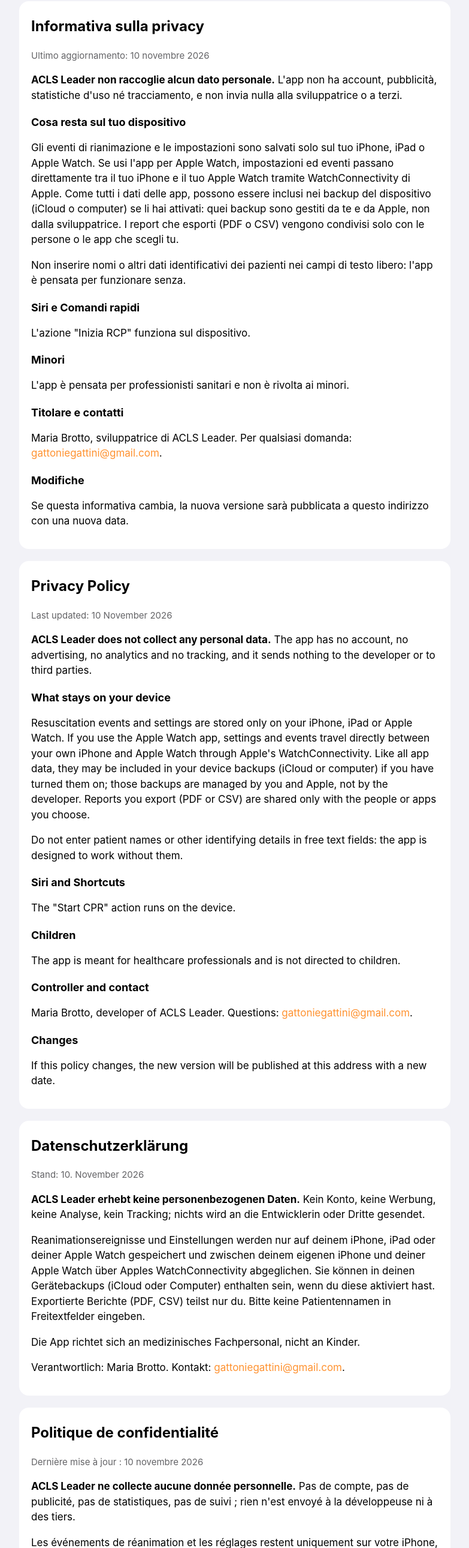
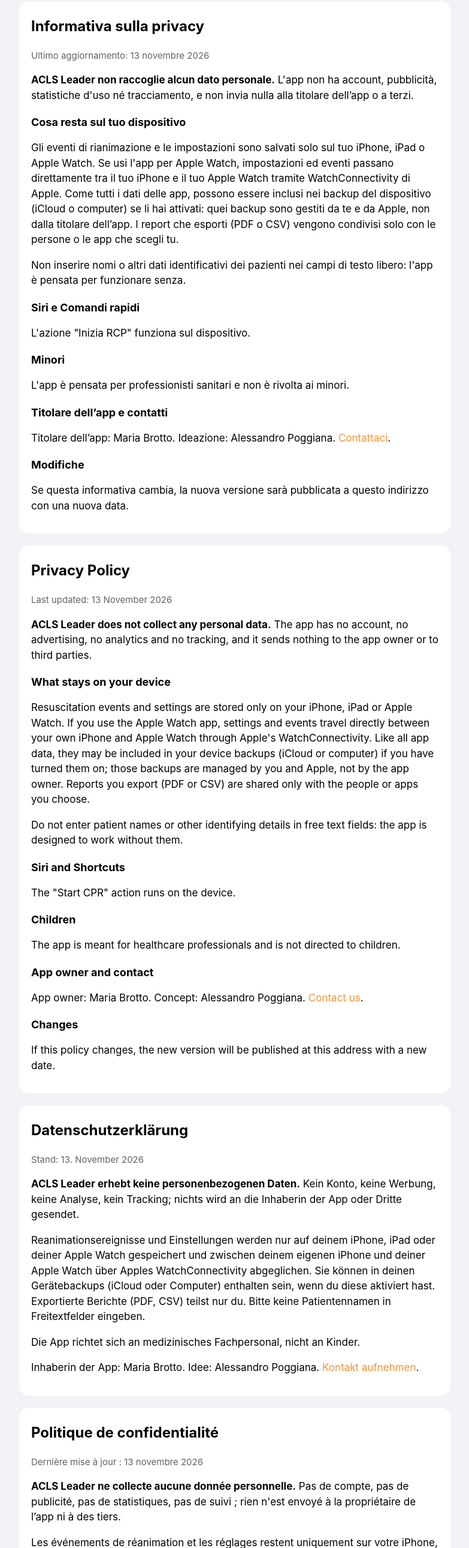
Before and after one commit to alepgg/aclsleader, a plain HTML site: page privacy.html in a window 1280 px wide. Shown: the part 220-2800 px from the top of the page at 60% size, without its empty margins (248-1031 px from the left). Drawn offline with Linux system fonts and the light colour scheme.

Commit message:
Update app ownership credits and localized email contact links

```diff
--- a/privacy.html
+++ b/privacy.html
@@ -15,72 +15,72 @@
 
 <section id="it" lang="it">
 <h2>Informativa sulla privacy</h2>
-<p class="date">Ultimo aggiornamento: 10 novembre 2026</p>
-<p><strong>ACLS Leader non raccoglie alcun dato personale.</strong> L'app non ha account, pubblicità, statistiche d'uso né tracciamento, e non invia nulla alla sviluppatrice o a terzi.</p>
+<p class="date">Ultimo aggiornamento: 13 novembre 2026</p>
+<p><strong>ACLS Leader non raccoglie alcun dato personale.</strong> L'app non ha account, pubblicità, statistiche d'uso né tracciamento, e non invia nulla alla titolare dell’app o a terzi.</p>
 <h3>Cosa resta sul tuo dispositivo</h3>
-<p>Gli eventi di rianimazione e le impostazioni sono salvati solo sul tuo iPhone, iPad o Apple Watch. Se usi l'app per Apple Watch, impostazioni ed eventi passano direttamente tra il tuo iPhone e il tuo Apple Watch tramite WatchConnectivity di Apple. Come tutti i dati delle app, possono essere inclusi nei backup del dispositivo (iCloud o computer) se li hai attivati: quei backup sono gestiti da te e da Apple, non dalla sviluppatrice. I report che esporti (PDF o CSV) vengono condivisi solo con le persone o le app che scegli tu.</p>
+<p>Gli eventi di rianimazione e le impostazioni sono salvati solo sul tuo iPhone, iPad o Apple Watch. Se usi l'app per Apple Watch, impostazioni ed eventi passano direttamente tra il tuo iPhone e il tuo Apple Watch tramite WatchConnectivity di Apple. Come tutti i dati delle app, possono essere inclusi nei backup del dispositivo (iCloud o computer) se li hai attivati: quei backup sono gestiti da te e da Apple, non dalla titolare dell’app. I report che esporti (PDF o CSV) vengono condivisi solo con le persone o le app che scegli tu.</p>
 <p>Non inserire nomi o altri dati identificativi dei pazienti nei campi di testo libero: l'app è pensata per funzionare senza.</p>
 <h3>Siri e Comandi rapidi</h3>
 <p>L'azione "Inizia RCP" funziona sul dispositivo.</p>
 <h3>Minori</h3>
 <p>L'app è pensata per professionisti sanitari e non è rivolta ai minori.</p>
-<h3>Titolare e contatti</h3>
-<p>Maria Brotto, sviluppatrice di ACLS Leader. Per qualsiasi domanda: <a href="mailto:gattoniegattini@gmail.com">gattoniegattini@gmail.com</a>.</p>
+<h3>Titolare dell’app e contatti</h3>
+<p>Titolare dell’app: Maria Brotto. Ideazione: Alessandro Poggiana. <a href="mailto:gattoniegattini@gmail.com?subject=ACLS%20Leader">Contattaci</a>.</p>
 <h3>Modifiche</h3>
 <p>Se questa informativa cambia, la nuova versione sarà pubblicata a questo indirizzo con una nuova data.</p>
 </section>
 
 <section id="en" lang="en">
 <h2>Privacy Policy</h2>
-<p class="date">Last updated: 10 November 2026</p>
-<p><strong>ACLS Leader does not collect any personal data.</strong> The app has no account, no advertising, no analytics and no tracking, and it sends nothing to the developer or to third parties.</p>
+<p class="date">Last updated: 13 November 2026</p>
+<p><strong>ACLS Leader does not collect any personal data.</strong> The app has no account, no advertising, no analytics and no tracking, and it sends nothing to the app owner or to third parties.</p>
 <h3>What stays on your device</h3>
-<p>Resuscitation events and settings are stored only on your iPhone, iPad or Apple Watch. If you use the Apple Watch app, settings and events travel directly between your own iPhone and Apple Watch through Apple's WatchConnectivity. Like all app data, they may be included in your device backups (iCloud or computer) if you have turned them on; those backups are managed by you and Apple, not by the developer. Reports you export (PDF or CSV) are shared only with the people or apps you choose.</p>
+<p>Resuscitation events and settings are stored only on your iPhone, iPad or Apple Watch. If you use the Apple Watch app, settings and events travel directly between your own iPhone and Apple Watch through Apple's WatchConnectivity. Like all app data, they may be included in your device backups (iCloud or computer) if you have turned them on; those backups are managed by you and Apple, not by the app owner. Reports you export (PDF or CSV) are shared only with the people or apps you choose.</p>
 <p>Do not enter patient names or other identifying details in free text fields: the app is designed to work without them.</p>
 <h3>Siri and Shortcuts</h3>
 <p>The "Start CPR" action runs on the device.</p>
 <h3>Children</h3>
 <p>The app is meant for healthcare professionals and is not directed to children.</p>
-<h3>Controller and contact</h3>
-<p>Maria Brotto, developer of ACLS Leader. Questions: <a href="mailto:gattoniegattini@gmail.com">gattoniegattini@gmail.com</a>.</p>
+<h3>App owner and contact</h3>
+<p>App owner: Maria Brotto. Concept: Alessandro Poggiana. <a href="mailto:gattoniegattini@gmail.com?subject=ACLS%20Leader">Contact us</a>.</p>
 <h3>Changes</h3>
 <p>If this policy changes, the new version will be published at this address with a new date.</p>
 </section>
 
 <section id="de" lang="de">
 <h2>Datenschutzerklärung</h2>
-<p class="date">Stand: 10. November 2026</p>
-<p><strong>ACLS Leader erhebt keine personenbezogenen Daten.</strong> Kein Konto, keine Werbung, keine Analyse, kein Tracking; nichts wird an die Entwicklerin oder Dritte gesendet.</p>
+<p class="date">Stand: 13. November 2026</p>
+<p><strong>ACLS Leader erhebt keine personenbezogenen Daten.</strong> Kein Konto, keine Werbung, keine Analyse, kein Tracking; nichts wird an die Inhaberin der App oder Dritte gesendet.</p>
 <p>Reanimationsereignisse und Einstellungen werden nur auf deinem iPhone, iPad oder deiner Apple Watch gespeichert und zwischen deinem eigenen iPhone und deiner Apple Watch über Apples WatchConnectivity abgeglichen. Sie können in deinen Gerätebackups (iCloud oder Computer) enthalten sein, wenn du diese aktiviert hast. Exportierte Berichte (PDF, CSV) teilst nur du. Bitte keine Patientennamen in Freitextfelder eingeben.</p>
 <p>Die App richtet sich an medizinisches Fachpersonal, nicht an Kinder.</p>
-<p>Verantwortlich: Maria Brotto. Kontakt: <a href="mailto:gattoniegattini@gmail.com">gattoniegattini@gmail.com</a>.</p>
+<p>Inhaberin der App: Maria Brotto. Idee: Alessandro Poggiana. <a href="mailto:gattoniegattini@gmail.com?subject=ACLS%20Leader">Kontakt aufnehmen</a>.</p>
 </section>
 
 <section id="fr" lang="fr">
 <h2>Politique de confidentialité</h2>
-<p class="date">Dernière mise à jour : 10 novembre 2026</p>
-<p><strong>ACLS Leader ne collecte aucune donnée personnelle.</strong> Pas de compte, pas de publicité, pas de statistiques, pas de suivi ; rien n'est envoyé à la développeuse ni à des tiers.</p>
+<p class="date">Dernière mise à jour : 13 novembre 2026</p>
+<p><strong>ACLS Leader ne collecte aucune donnée personnelle.</strong> Pas de compte, pas de publicité, pas de statistiques, pas de suivi ; rien n'est envoyé à la propriétaire de l’app ni à des tiers.</p>
 <p>Les événements de réanimation et les réglages restent uniquement sur votre iPhone, iPad ou Apple Watch et passent directement entre votre iPhone et votre Apple Watch via WatchConnectivity d'Apple. Ils peuvent figurer dans les sauvegardes de l'appareil (iCloud ou ordinateur) si vous les avez activées. Les rapports exportés (PDF, CSV) ne sont partagés que par vous. N'entrez pas de noms de patients dans les champs de texte libre.</p>
 <p>L'app s'adresse aux professionnels de santé, pas aux enfants.</p>
-<p>Responsable : Maria Brotto. Contact : <a href="mailto:gattoniegattini@gmail.com">gattoniegattini@gmail.com</a>.</p>
+<p>Propriétaire de l’app : Maria Brotto. Conception : Alessandro Poggiana. <a href="mailto:gattoniegattini@gmail.com?subject=ACLS%20Leader">Nous contacter</a>.</p>
 </section>
 
 <section id="es" lang="es">
 <h2>Política de privacidad</h2>
-<p class="date">Última actualización: 10 de noviembre de 2026</p>
-<p><strong>ACLS Leader no recopila ningún dato personal.</strong> Sin cuenta, sin publicidad, sin estadísticas, sin seguimiento; no se envía nada a la desarrolladora ni a terceros.</p>
+<p class="date">Última actualización: 13 de noviembre de 2026</p>
+<p><strong>ACLS Leader no recopila ningún dato personal.</strong> Sin cuenta, sin publicidad, sin estadísticas, sin seguimiento; no se envía nada a la titular de la app ni a terceros.</p>
 <p>Los eventos de reanimación y los ajustes se guardan solo en tu iPhone, iPad o Apple Watch y pasan directamente entre tu iPhone y tu Apple Watch mediante WatchConnectivity de Apple. Pueden incluirse en las copias de seguridad del dispositivo (iCloud u ordenador) si las tienes activadas. Los informes exportados (PDF, CSV) solo los compartes tú. No escribas nombres de pacientes en los campos de texto libre.</p>
 <p>La app está pensada para profesionales sanitarios, no para menores.</p>
-<p>Responsable: Maria Brotto. Contacto: <a href="mailto:gattoniegattini@gmail.com">gattoniegattini@gmail.com</a>.</p>
+<p>Titular de la app: Maria Brotto. Idea original: Alessandro Poggiana. <a href="mailto:gattoniegattini@gmail.com?subject=ACLS%20Leader">Contactar</a>.</p>
 </section>
 
 <section id="zh" lang="zh-Hans">
 <h2>隐私政策</h2>
-<p class="date">最后更新：2026 年 11 月 10 日</p>
-<p><strong>ACLS Leader 不收集任何个人数据。</strong>无需账户，没有广告、统计或跟踪，不向开发者或第三方发送任何内容。</p>
+<p class="date">最后更新：2026 年 11 月 13 日</p>
+<p><strong>ACLS Leader 不收集任何个人数据。</strong>无需账户，没有广告、统计或跟踪，不向应用所有者或第三方发送任何内容。</p>
 <p>抢救记录和设置仅保存在你的 iPhone、iPad 或 Apple Watch 上，并通过 Apple 的 WatchConnectivity 在你自己的 iPhone 与 Apple Watch 之间直接同步。如你开启了设备备份（iCloud 或电脑），这些数据可能包含在备份中。导出的报告（PDF、CSV）只由你自行分享。请勿在自由文本中输入患者姓名。</p>
 <p>本应用面向医护专业人员，不面向儿童。</p>
-<p>负责人：Maria Brotto。联系：<a href="mailto:gattoniegattini@gmail.com">gattoniegattini@gmail.com</a>。</p>
+<p>应用所有者：Maria Brotto。创意构思：Alessandro Poggiana。 <a href="mailto:gattoniegattini@gmail.com?subject=ACLS%20Leader">联系我们</a>.</p>
 </section>
 
 <footer><a href="support.html">Supporto · Support</a></footer>
```
